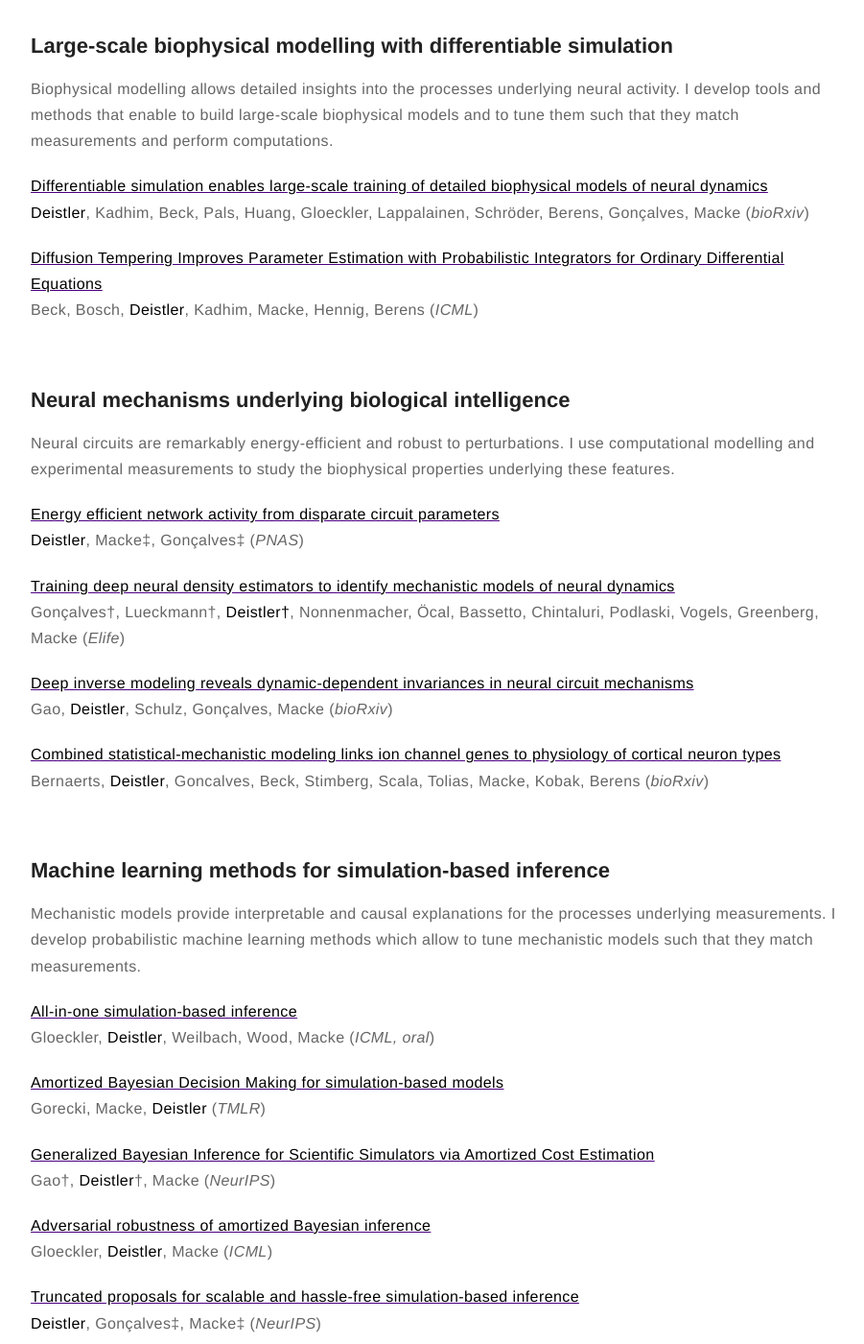
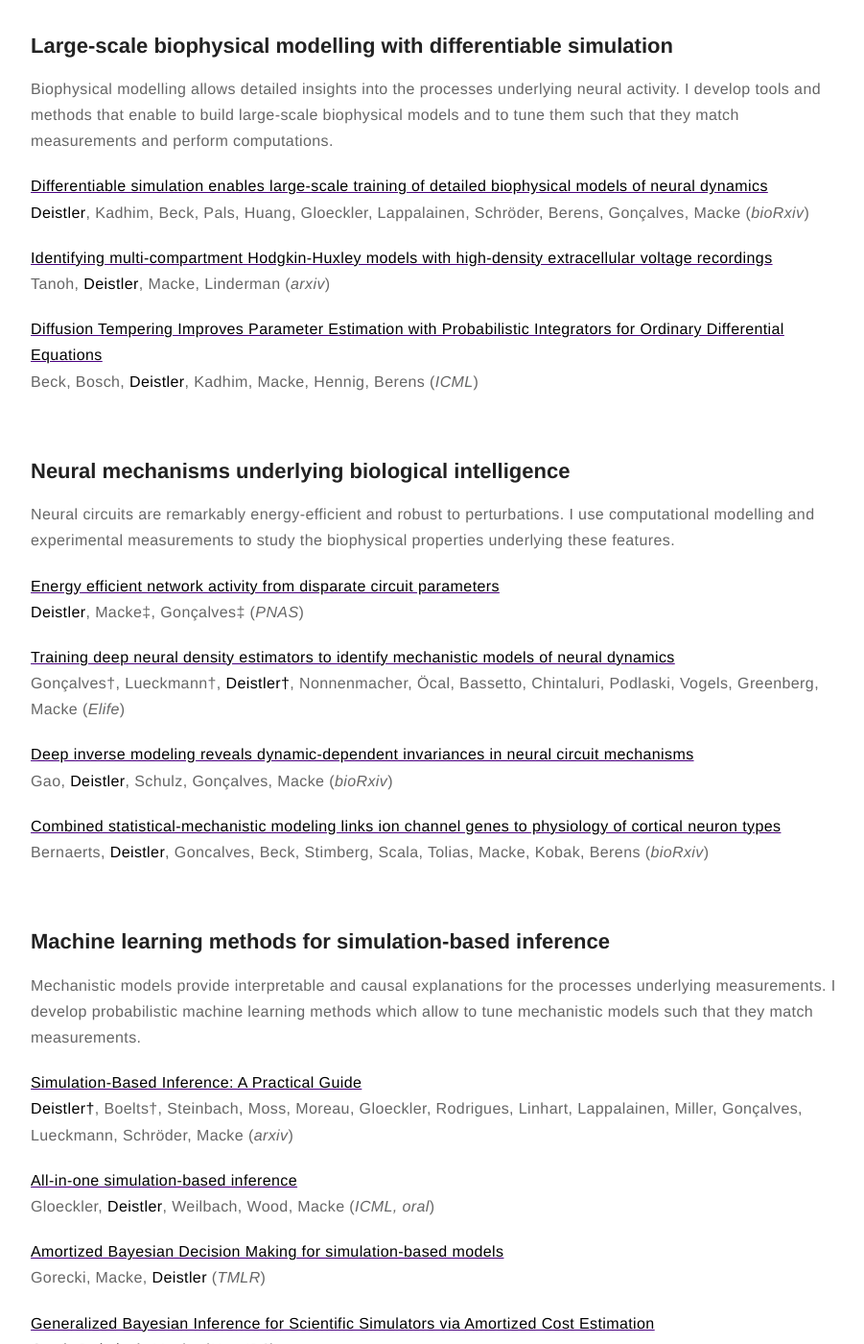
Before and after one commit to michaeldeistler/michaeldeistler.github.io, a Jekyll site: the page built from about.md, in a window 1280 px wide and 1400 px high, scrolled down 353 px. Shown: the whole window at 96% size, without its empty margins (188-1089 px from the left). Built offline with Jekyll 4.4.1, drawn with Linux system fonts in a browser that asks for light colours; some of the changed text lies outside the part shown.

Commit message:
Update about.md

```diff
--- a/about.md
+++ b/about.md
@@ -15,6 +15,9 @@ Biophysical modelling allows detailed insights into the processes underlying neu
 
 [**Differentiable simulation enables large-scale training of detailed biophysical models of neural dynamics**](https://www.biorxiv.org/content/10.1101/2024.08.21.608979v1)\
 **Deistler**, Kadhim, Beck, Pals, Huang, Gloeckler, Lappalainen, Schröder, Berens, Gonçalves, Macke (_bioRxiv_)
+
+[**Identifying multi-compartment Hodgkin-Huxley models with high-density extracellular voltage recordings**](https://arxiv.org/abs/2506.20233)\
+Tanoh, **Deistler**, Macke, Linderman (_arxiv_)
 
 [**Diffusion Tempering Improves Parameter Estimation with Probabilistic Integrators for Ordinary Differential Equations**](https://arxiv.org/abs/2402.12231)\
 Beck, Bosch, **Deistler**, Kadhim, Macke, Hennig, Berens (_ICML_)
@@ -38,6 +41,9 @@ Bernaerts, **Deistler**, Goncalves, Beck, Stimberg, Scala, Tolias, Macke, Kobak,
 <br>
 ## Machine learning methods for simulation-based inference
 Mechanistic models provide interpretable and causal explanations for the processes underlying measurements. I develop probabilistic machine learning methods which allow to tune mechanistic models such that they match measurements.
+
+[**Simulation-Based Inference: A Practical Guide**](https://arxiv.org/abs/2508.12939)\
+**Deistler†**, Boelts†, Steinbach, Moss, Moreau, Gloeckler, Rodrigues, Linhart, Lappalainen, Miller, Gonçalves, Lueckmann, Schröder, Macke (_arxiv_)
 
 [**All-in-one simulation-based inference**](https://arxiv.org/abs/2404.09636)\
 Gloeckler, **Deistler**, Weilbach, Wood, Macke (_ICML, oral_)
@@ -69,6 +75,9 @@ Together with many other amazing people, I am developer and maintainer of the fo
 - [sbi](https://github.com/sbi-dev/sbi), a PyTorch toolbox for simulation-based Bayesian inference and
 - [Jaxley](http://github.com/jaxleyverse/jaxley), a differentiable simulator for biophysically detailed neuron models in JAX.
 
+[**sbi reloaded: a toolkit for simulation-based inference workflows**](https://joss.theoj.org/papers/10.21105/joss.07754)\
+Boelts†, **Deistler†**, ..., Macke (_Journal of Open Source Software_)
+
 [**sbi---a toolbox for simulation-based inference**](https://joss.theoj.org/papers/10.21105/joss.02505)\
 Tejero-Cantero†, Boelts†, **Deistler†**, Lueckmann†, Durkan†, Gonçalves, Greenberg, Macke (_Journal of Open Source Software_)
 
```
